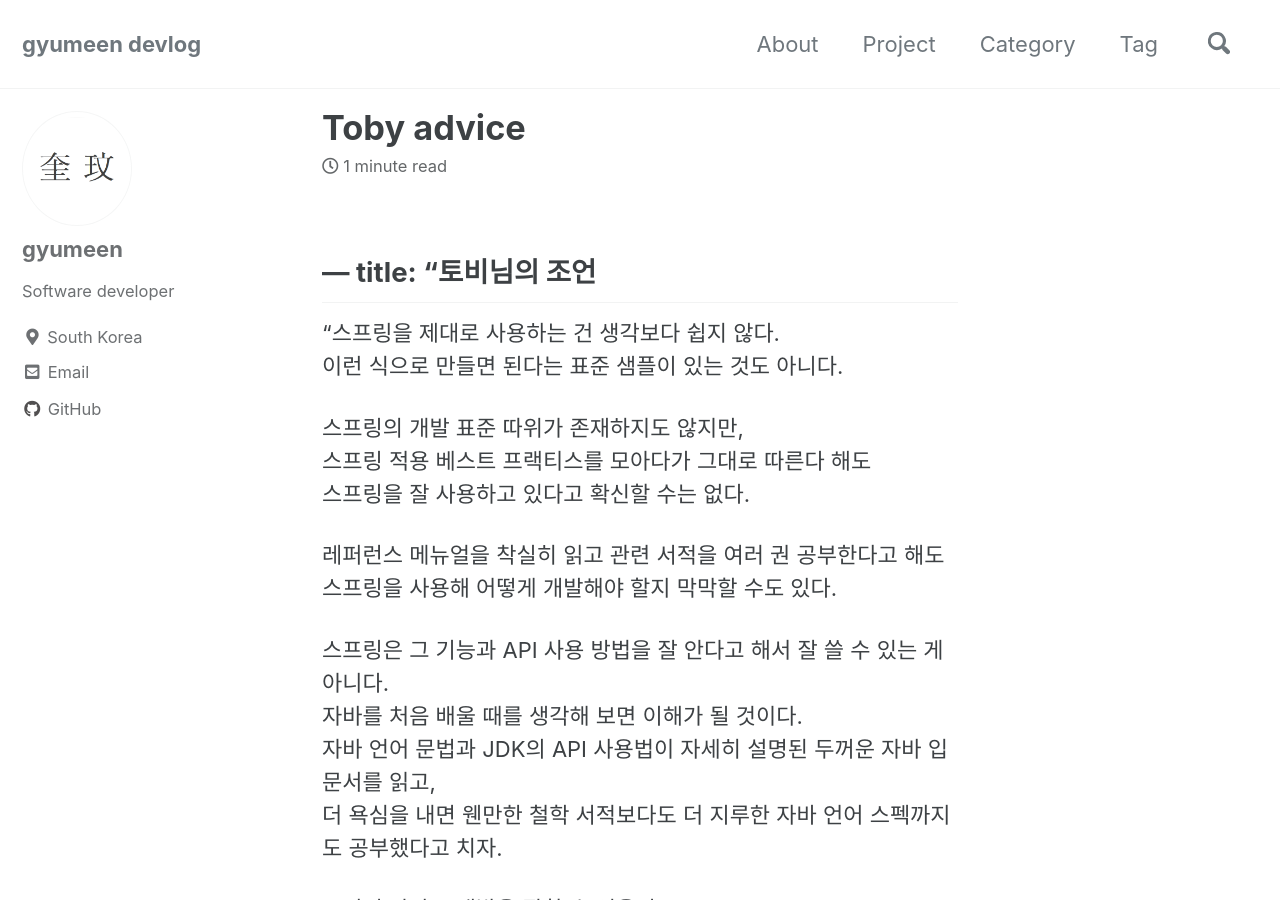
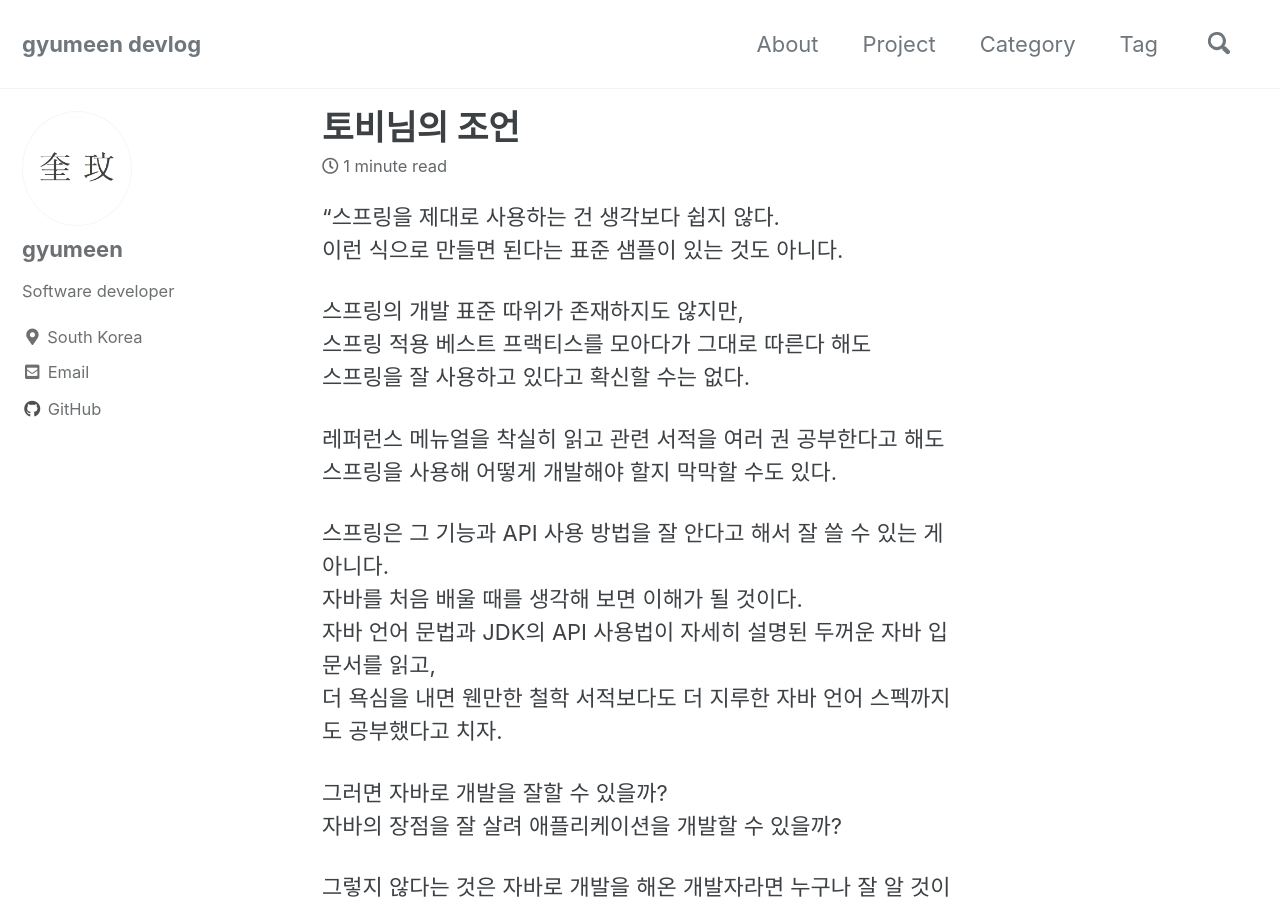
Before and after one commit to gyumeen/gyumeen.github.io, a Jekyll site: the page built from _posts/2021/Programming/2021-01-14-Toby advice.md, in a window 1280 px wide and 900 px high. Built offline with Jekyll 4.4.1, drawn with Linux system fonts in a browser that asks for light colours; cached includes are drawn as plain includes; comment, search, counter and statistics services are not loaded.

Commit message:
Update 2021-01-14-Toby advice.md

```diff
--- a/_posts/2021/Programming/2021-01-14-Toby advice.md
+++ b/_posts/2021/Programming/2021-01-14-Toby advice.md
@@ -1,4 +1,5 @@
----  title: "토비님의 조언
+---
+title: "토비님의 조언"
 ---
 
 
```
